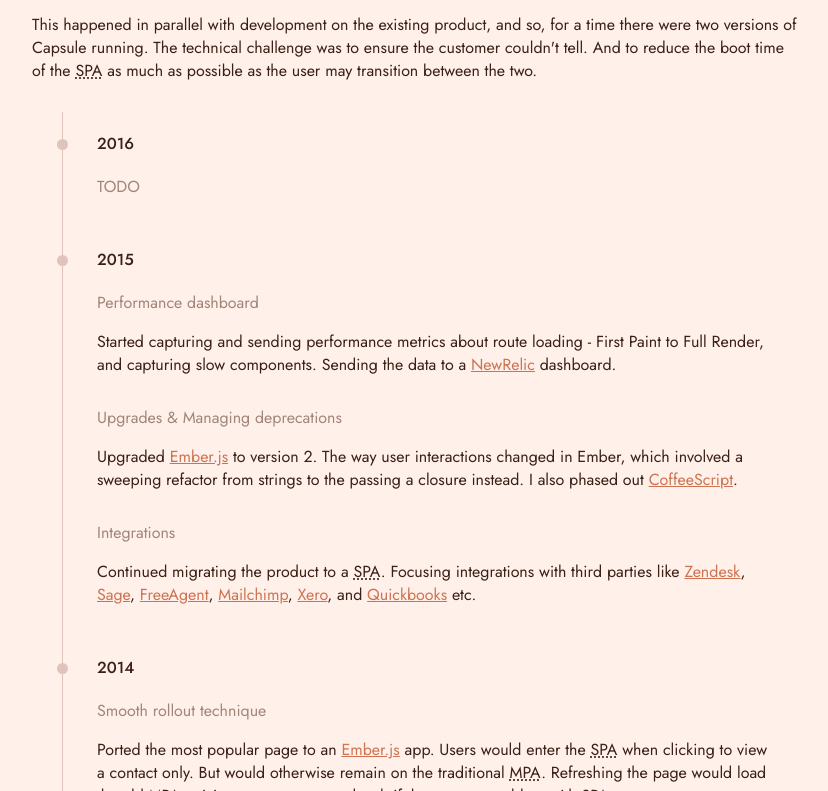
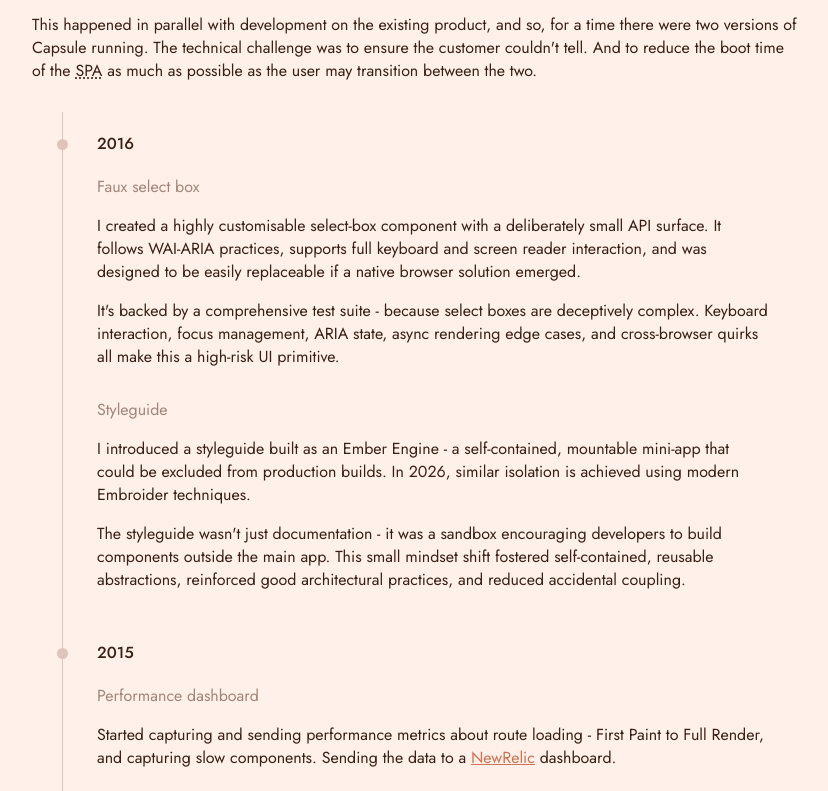
Before and after one commit to amk221/andrewkirwin.co.uk, a website built with Vite: page index.html in a window 1280 px wide. Shown: the part 438-1229 px from the top of the page, without its empty margins (224-1052 px from the left). Built offline with nearby package versions, Linux system fonts and the light colour scheme.

```diff
--- a/index.html
+++ b/index.html
@@ -71,7 +71,30 @@
             <li>
               <time>2016</time>
 
-              <h4>TODO</h4>
+              <h4>Faux select box</h4>
+              <p>
+                I created a highly customisable select-box component with a deliberately small API surface. It follows
+                WAI-ARIA practices, supports full keyboard and screen reader interaction, and was designed to be easily
+                replaceable if a native browser solution emerged.
+              </p>
+              <p>
+                It's backed by a comprehensive test suite - because select boxes are deceptively complex. Keyboard
+                interaction, focus management, ARIA state, async rendering edge cases, and
+                cross-browser quirks all make this a high-risk UI primitive.
+              </p>
+
+              <h4>Styleguide</h4>
+              <p>
+                I introduced a styleguide built as an Ember Engine - a self-contained, mountable mini-app that could
+                be excluded from production builds. In 2026, similar isolation is achieved using modern Embroider
+                techniques.
+              </p>
+
+              <p>
+                The styleguide wasn't just documentation - it was a sandbox encouraging developers to build components
+                outside the main app. This small mindset shift fostered self-contained, reusable abstractions,
+                reinforced good architectural practices, and reduced accidental coupling.
+              </p>
             </li>
             <li>
               <time>2015</time>
```
